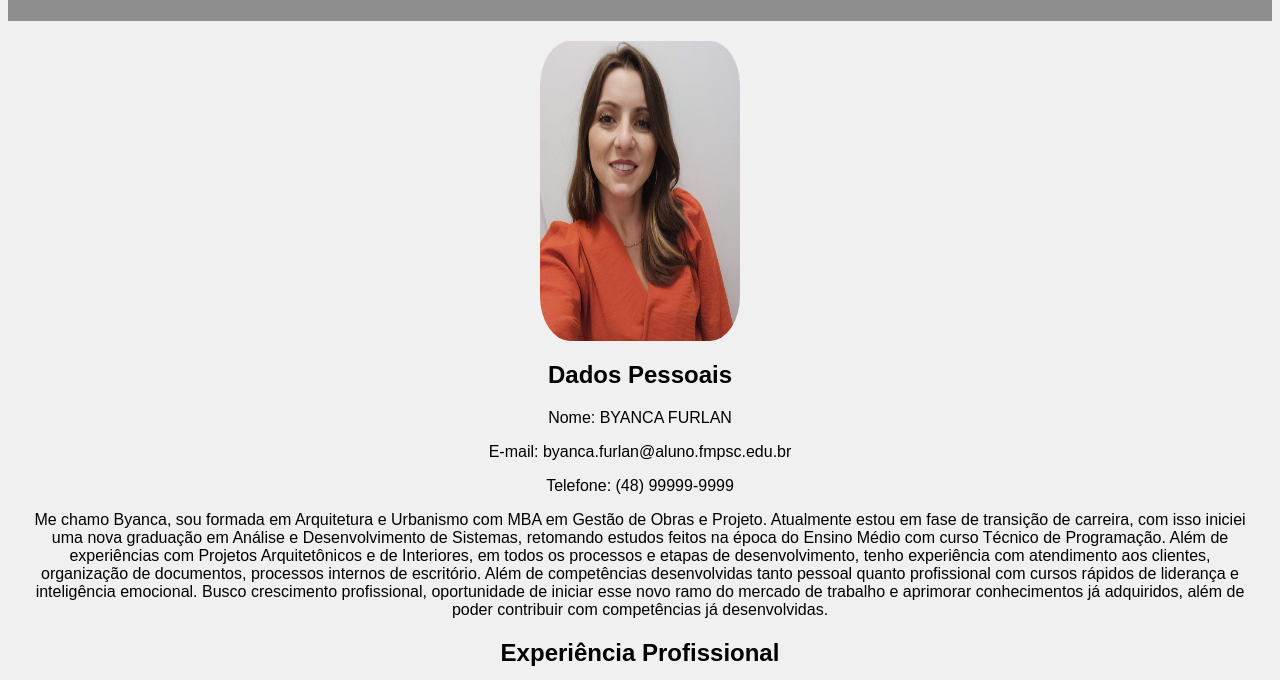
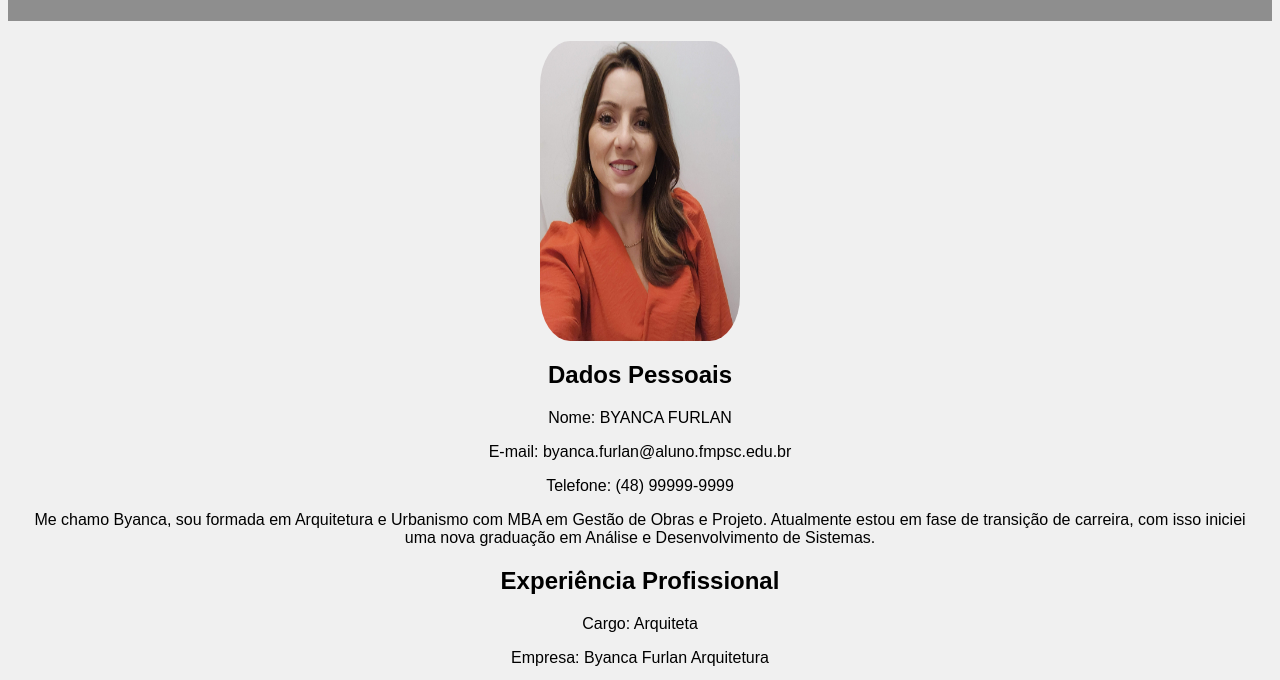
Before and after one commit to Byancacfurlan/curriculo, a plain HTML site: page index.html in a window 1280 px wide. Shown: the part 107-787 px from the top of the page. Drawn offline with Linux system fonts and the light colour scheme.

Commit message:
Update index.html

```diff
--- a/index.html
+++ b/index.html
@@ -41,8 +41,7 @@
         <p>Nome: BYANCA FURLAN</p>
         <p>E-mail: byanca.furlan@aluno.fmpsc.edu.br</p>
         <p>Telefone: (48) 99999-9999</p>
-        <p>Me chamo Byanca, sou formada em Arquitetura e Urbanismo com MBA em Gestão de Obras e Projeto. Atualmente estou em fase de transição de carreira, com isso iniciei uma nova graduação em Análise e Desenvolvimento de Sistemas, retomando estudos feitos na época do Ensino Médio com curso Técnico de Programação. Além de experiências com Projetos Arquitetônicos e de Interiores, em todos os processos e etapas de desenvolvimento, tenho experiência com atendimento aos clientes, organização de documentos, processos internos de escritório. Além de competências desenvolvidas tanto pessoal quanto profissional com cursos rápidos de liderança e inteligência emocional. Busco crescimento profissional, oportunidade de iniciar esse novo ramo do mercado de trabalho e aprimorar conhecimentos já adquiridos, além de poder contribuir com competências já desenvolvidas.<p>
-
+        <p>Me chamo Byanca, sou formada em Arquitetura e Urbanismo com MBA em Gestão de Obras e Projeto. Atualmente estou em fase de transição de carreira, com isso iniciei uma nova graduação em Análise e Desenvolvimento de Sistemas.</p>
         <h2>Experiência Profissional</h2>
         <p>Cargo: Arquiteta</p>
         <p>Empresa: Byanca Furlan Arquitetura </p>
```
